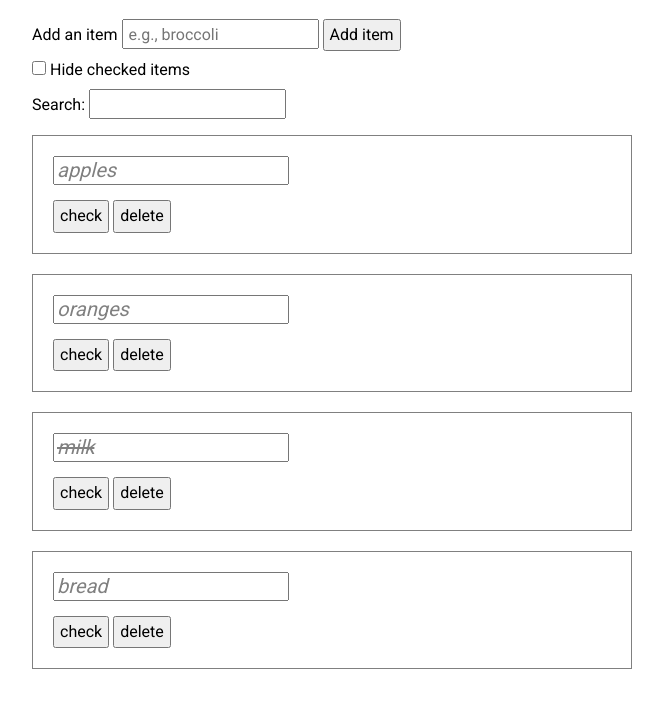
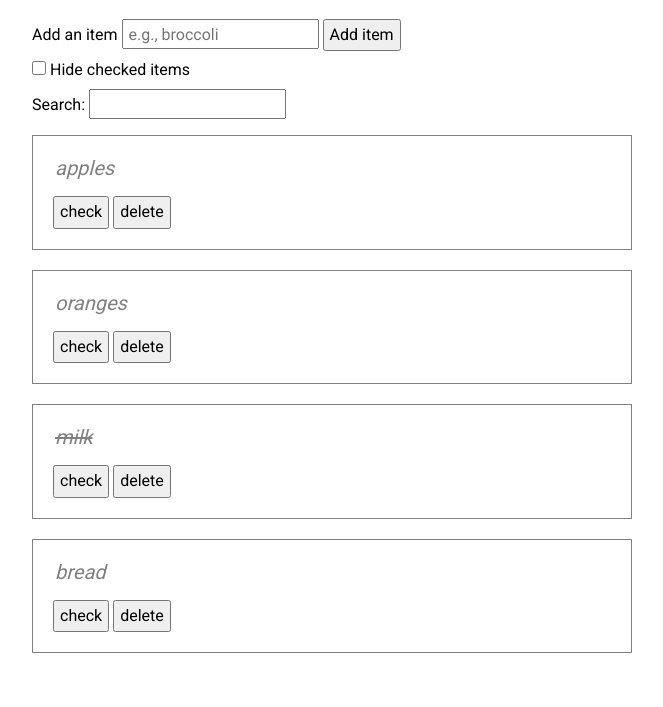
Before and after one commit to milahose/EI, a plain HTML site: page prep/shopping-list/index.html in a window 1280 px wide. Shown: the part 61-768 px from the top of the page, without its empty margins (308-971 px from the left). Drawn offline with nearby package versions, Linux system fonts and the light colour scheme.

Commit message:
Update styles

```diff
--- a/prep/shopping-list/main.css
+++ b/prep/shopping-list/main.css
@@ -31,6 +31,14 @@ button:hover {
 
 #shopping-list-item {
   width: 250px;
+}
+
+.js-shopping-item {
+  border: none;
+}
+
+.js-shopping-item:focus {
+  outline: none;
 }
 
 .container {
```
